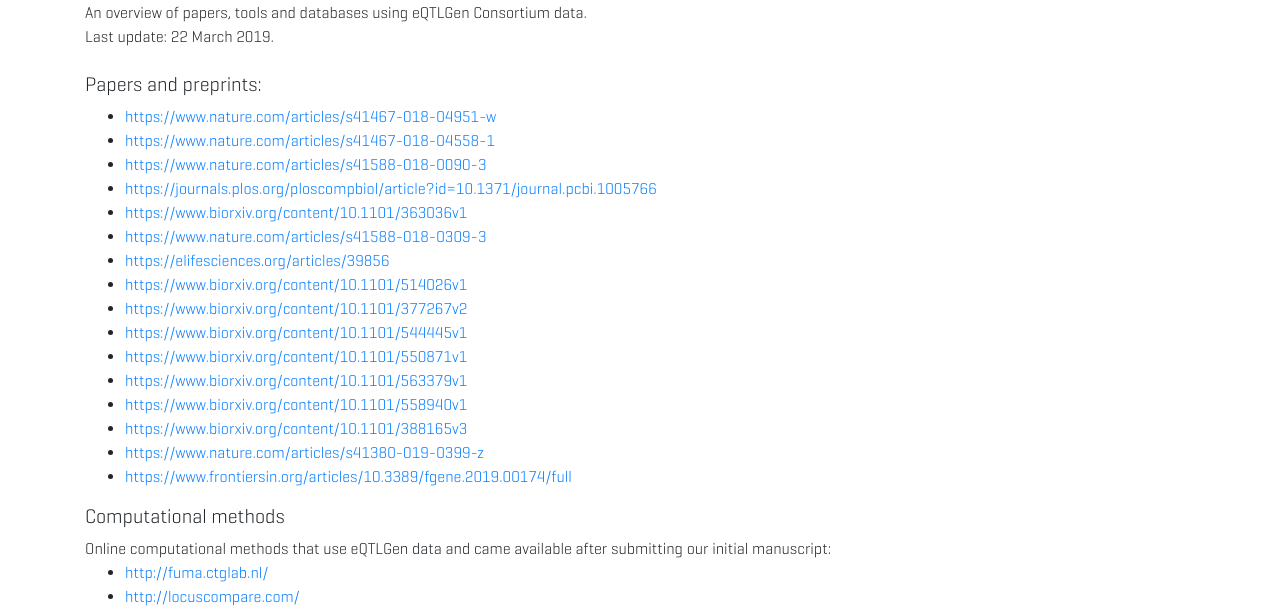
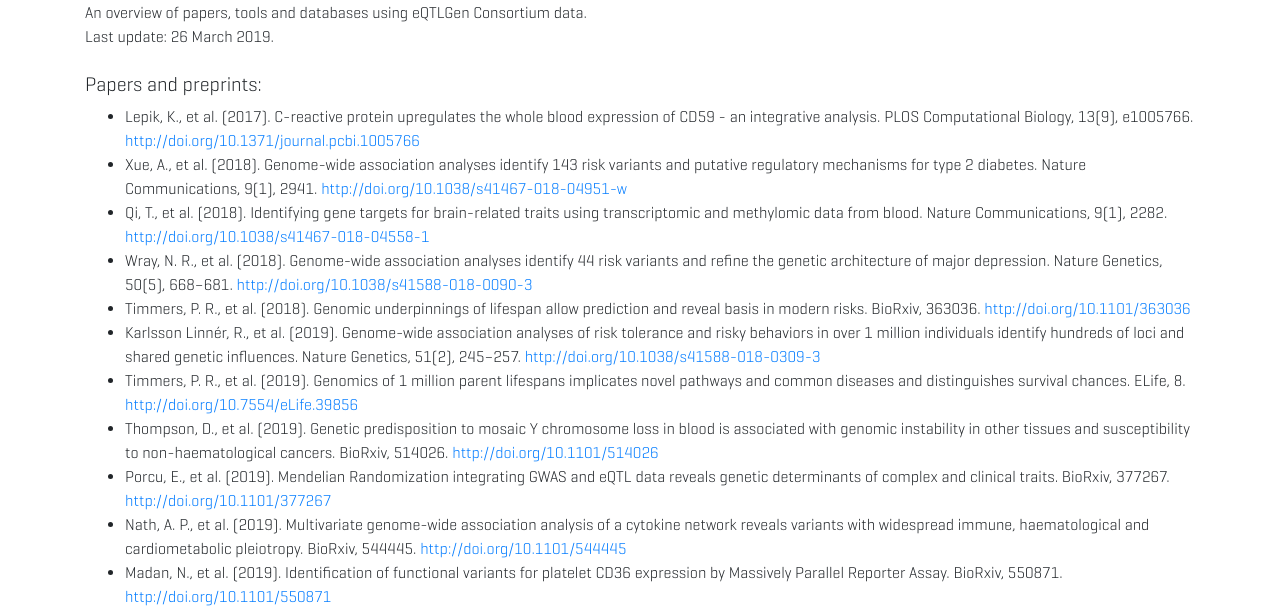
Before and after one commit to molgenis/molgenis-app-eqtlgen, a website built with webpack: page src/publications.html in a window 1280 px wide. Shown: the part 192-800 px from the top of the page. Built offline with nearby package versions, Linux system fonts and the light colour scheme.

Commit message:
updated publications

```diff
--- a/src/publications.html
+++ b/src/publications.html
@@ -55,26 +55,27 @@
       <h2 class="my-4">Publications</h2>
 
       An overview of papers, tools and databases using eQTLGen Consortium data.<br/>
-      Last update: 22 March 2019.<br/><br/>
+      Last update: 26 March 2019.<br/><br/>
       <h5>Papers and preprints:</h5>
 
       <ul>
-        <li><a target="_blank" href="https://www.nature.com/articles/s41467-018-04951-w">https://www.nature.com/articles/s41467-018-04951-w</a></li>
-        <li><a target="_blank" href="https://www.nature.com/articles/s41467-018-04558-1">https://www.nature.com/articles/s41467-018-04558-1</a></li>
-        <li><a target="_blank" href="https://www.nature.com/articles/s41588-018-0090-3">https://www.nature.com/articles/s41588-018-0090-3</a></li>
-        <li><a target="_blank" href="https://journals.plos.org/ploscompbiol/article?id=10.1371/journal.pcbi.1005766">https://journals.plos.org/ploscompbiol/article?id=10.1371/journal.pcbi.1005766</a></li>
-        <li><a target="_blank" href="https://www.biorxiv.org/content/10.1101/363036v1">https://www.biorxiv.org/content/10.1101/363036v1</a></li>
-        <li><a target="_blank" href="https://www.nature.com/articles/s41588-018-0309-3">https://www.nature.com/articles/s41588-018-0309-3</a></li>
-        <li><a target="_blank" href="https://elifesciences.org/articles/39856">https://elifesciences.org/articles/39856</a></li>
-        <li><a target="_blank" href="https://www.biorxiv.org/content/10.1101/514026v1">https://www.biorxiv.org/content/10.1101/514026v1</a></li>
-        <li><a target="_blank" href="https://www.biorxiv.org/content/10.1101/377267v2">https://www.biorxiv.org/content/10.1101/377267v2</a></li>
-        <li><a target="_blank" href="https://www.biorxiv.org/content/10.1101/544445v1">https://www.biorxiv.org/content/10.1101/544445v1</a></li>
-        <li><a target="_blank" href="https://www.biorxiv.org/content/10.1101/550871v1">https://www.biorxiv.org/content/10.1101/550871v1</a></li>
-        <li><a target="_blank" href="https://www.biorxiv.org/content/10.1101/563379v1">https://www.biorxiv.org/content/10.1101/563379v1</a></li>
-        <li><a target="_blank" href="https://www.biorxiv.org/content/10.1101/558940v1">https://www.biorxiv.org/content/10.1101/558940v1</a></li>
-        <li><a target="_blank" href="https://www.biorxiv.org/content/10.1101/388165v3">https://www.biorxiv.org/content/10.1101/388165v3</a></li>
-        <li><a target="_blank" href="https://www.nature.com/articles/s41380-019-0399-z">https://www.nature.com/articles/s41380-019-0399-z</a></li>
-        <li><a target="_blank" href="https://www.frontiersin.org/articles/10.3389/fgene.2019.00174/full">https://www.frontiersin.org/articles/10.3389/fgene.2019.00174/full</a></li>
+  			<li>Lepik, K., et al. (2017). C-reactive protein upregulates the whole blood expression of CD59 - an integrative analysis. PLOS Computational Biology, 13(9), e1005766. <a href="http://doi.org/10.1371/journal.pcbi.1005766">http://doi.org/10.1371/journal.pcbi.1005766</a></li>
+  			<li>Xue, A., et al. (2018). Genome-wide association analyses identify 143 risk variants and putative regulatory mechanisms for type 2 diabetes. Nature Communications, 9(1), 2941. <a href="http://doi.org/10.1038/s41467-018-04951-w">http://doi.org/10.1038/s41467-018-04951-w</a></li>
+  			<li>Qi, T., et al. (2018). Identifying gene targets for brain-related traits using transcriptomic and methylomic data from blood. Nature Communications, 9(1), 2282. <a href="http://doi.org/10.1038/s41467-018-04558-1">http://doi.org/10.1038/s41467-018-04558-1</a></li>
+  			<li>Wray, N. R., et al. (2018). Genome-wide association analyses identify 44 risk variants and refine the genetic architecture of major depression. Nature Genetics, 50(5), 668–681. <a href="http://doi.org/10.1038/s41588-018-0090-3">http://doi.org/10.1038/s41588-018-0090-3</a></li>
+  			<li>Timmers, P. R., et al. (2018). Genomic underpinnings of lifespan allow prediction and reveal basis in modern risks. BioRxiv, 363036. <a href="http://doi.org/10.1101/363036">http://doi.org/10.1101/363036</a></li>
+  			<li>Karlsson Linnér, R., et al. (2019). Genome-wide association analyses of risk tolerance and risky behaviors in over 1 million individuals identify hundreds of loci and shared genetic influences. Nature Genetics, 51(2), 245–257. <a href="http://doi.org/10.1038/s41588-018-0309-3">http://doi.org/10.1038/s41588-018-0309-3</a></li>
+  			<li>Timmers, P. R., et al. (2019). Genomics of 1 million parent lifespans implicates novel pathways and common diseases and distinguishes survival chances. ELife, 8. <a href="http://doi.org/10.7554/eLife.39856">http://doi.org/10.7554/eLife.39856</a></li>
+  			<li>Thompson, D., et al. (2019). Genetic predisposition to mosaic Y chromosome loss in blood is associated with genomic instability in other tissues and susceptibility to non-haematological cancers. BioRxiv, 514026. <a href="http://doi.org/10.1101/514026">http://doi.org/10.1101/514026</a></li>
+  			<li>Porcu, E., et al. (2019). Mendelian Randomization integrating GWAS and eQTL data reveals genetic determinants of complex and clinical traits. BioRxiv, 377267. <a href="http://doi.org/10.1101/377267">http://doi.org/10.1101/377267</a></li>
+  			<li>Nath, A. P., et al. (2019). Multivariate genome-wide association analysis of a cytokine network reveals variants with widespread immune, haematological and cardiometabolic pleiotropy. BioRxiv, 544445. <a href="http://doi.org/10.1101/544445">http://doi.org/10.1101/544445</a></li>
+  			<li>Madan, N., et al. (2019). Identification of functional variants for platelet CD36 expression by Massively Parallel Reporter Assay. BioRxiv, 550871. <a href="http://doi.org/10.1101/550871">http://doi.org/10.1101/550871</a></li>
+  			<li>Richardson, T. G., et al. (2019). A transcriptome-wide Mendelian randomization study to uncover tissue-dependent regulatory mechanisms across the human phenome. BioRxiv, 563379. <a href="http://doi.org/10.1101/563379">http://doi.org/10.1101/563379</a></li>
+  			<li>Hillary, R. F., et al. (2019). Genetic and epigenetic architectures of neurological protein biomarkers in the Lothian Birth Cohort 1936. BioRxiv, 558940. <a href="http://doi.org/10.1101/558940">http://doi.org/10.1101/558940</a></li>
+  			<li>Nalls, M. A., et al. (2019). Expanding Parkinson’s disease genetics: novel risk loci, genomic context, causal insights and heritable risk. BioRxiv, 388165. <a href="http://doi.org/10.1101/388165">http://doi.org/10.1101/388165</a></li>
+  			<li>Zwir, I., et al. (2019). Uncovering the complex genetics of human personality: response from authors on the PGMRA Model. Molecular Psychiatry, 1. <a href="http://doi.org/10.1038/s41380-019-0399-z">http://doi.org/10.1038/s41380-019-0399-z</a></li>
+  			<li>Cai, X.-Y., et al. (2019). GWAS Follow-up Study Discovers a Novel Genetic Signal on 10q21.2 for Atopic Dermatitis in Chinese Han Population. Frontiers in Genetics, 10, 174. <a href="http://doi.org/10.3389/fgene.2019.00174">http://doi.org/10.3389/fgene.2019.00174</a></li>
+  			<li>Lappalainen, T., et al. (2019). Genomic Analysis in the Age of Human Genome Sequencing. Cell, 177(1), 70–84. <a href="http://doi.org/10.1016/j.cell.2019.02.032">http://doi.org/10.1016/j.cell.2019.02.032</a></li>
       </ul>
 
       <h5>Computational methods</h5>
```
